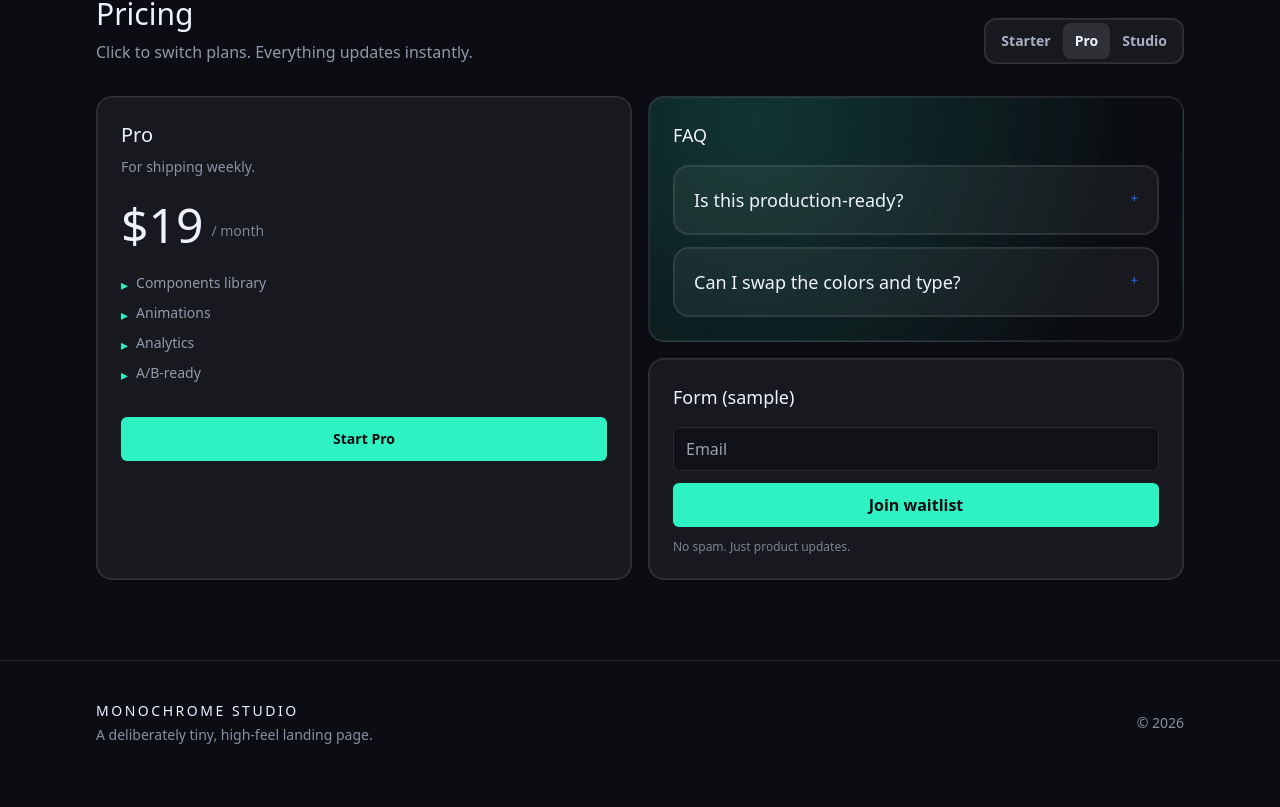
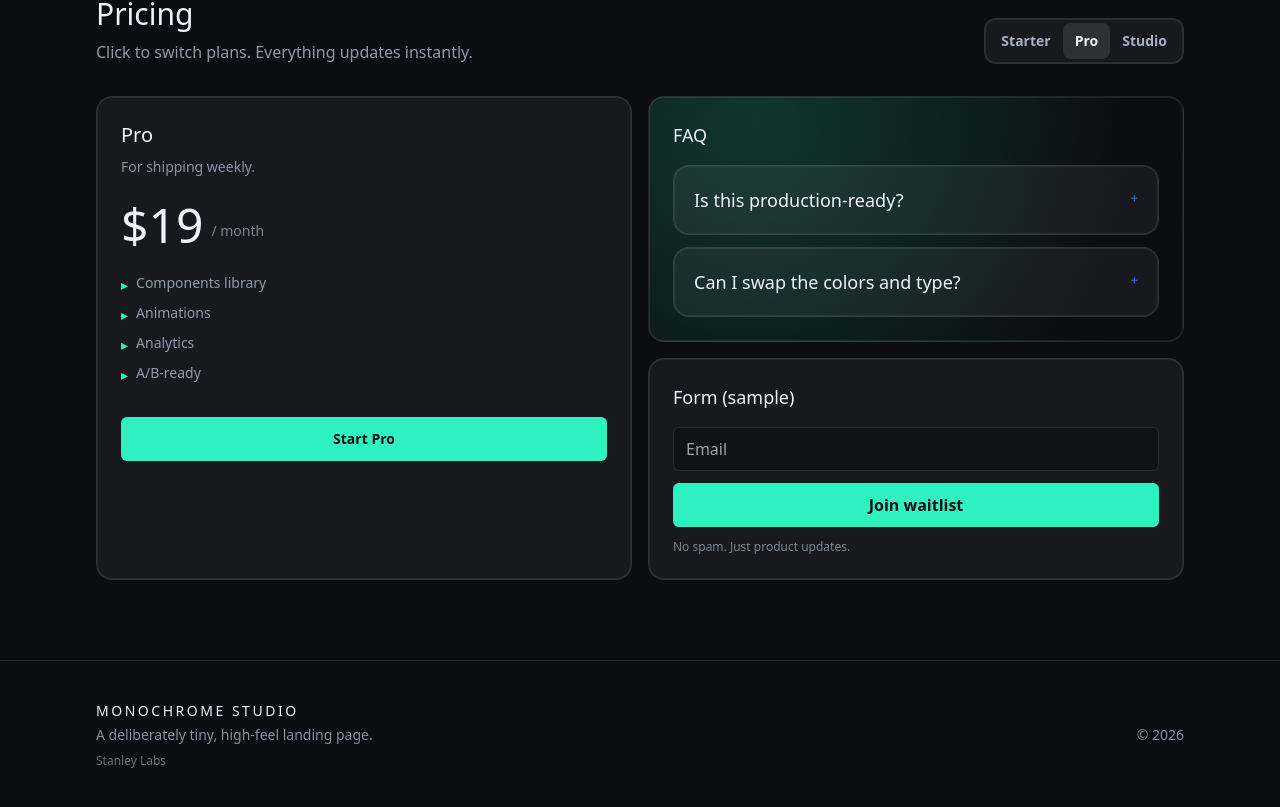
Before and after one commit to StanleyLabs/monochrome-studio, a React (Vite) app: page / in a window 1280 px wide. Shown: the part 1503-2310 px from the top of the page. Before the commit the page ends 2288 px from the top, so only its background shows below. Built offline with nearby package versions, Linux system fonts and the light colour scheme; the HTML template or start-up script is replaced by a standard one.

Commit message:
Footer: add small Stanley Labs

```diff
--- a/src/App.tsx
+++ b/src/App.tsx
@@ -334,6 +334,7 @@ export default function App() {
               <div className="text-sm text-fog/80">
                 <div className="font-display tracking-[0.18em] text-paper">MONOCHROME STUDIO</div>
                 <div className="mt-1">A deliberately tiny, high-feel landing page.</div>
+              <div className="mt-2 text-xs text-fog/60">Stanley Labs</div>
               </div>
               <div className="text-sm text-fog/80">© {new Date().getFullYear()}</div>
             </div>
```
